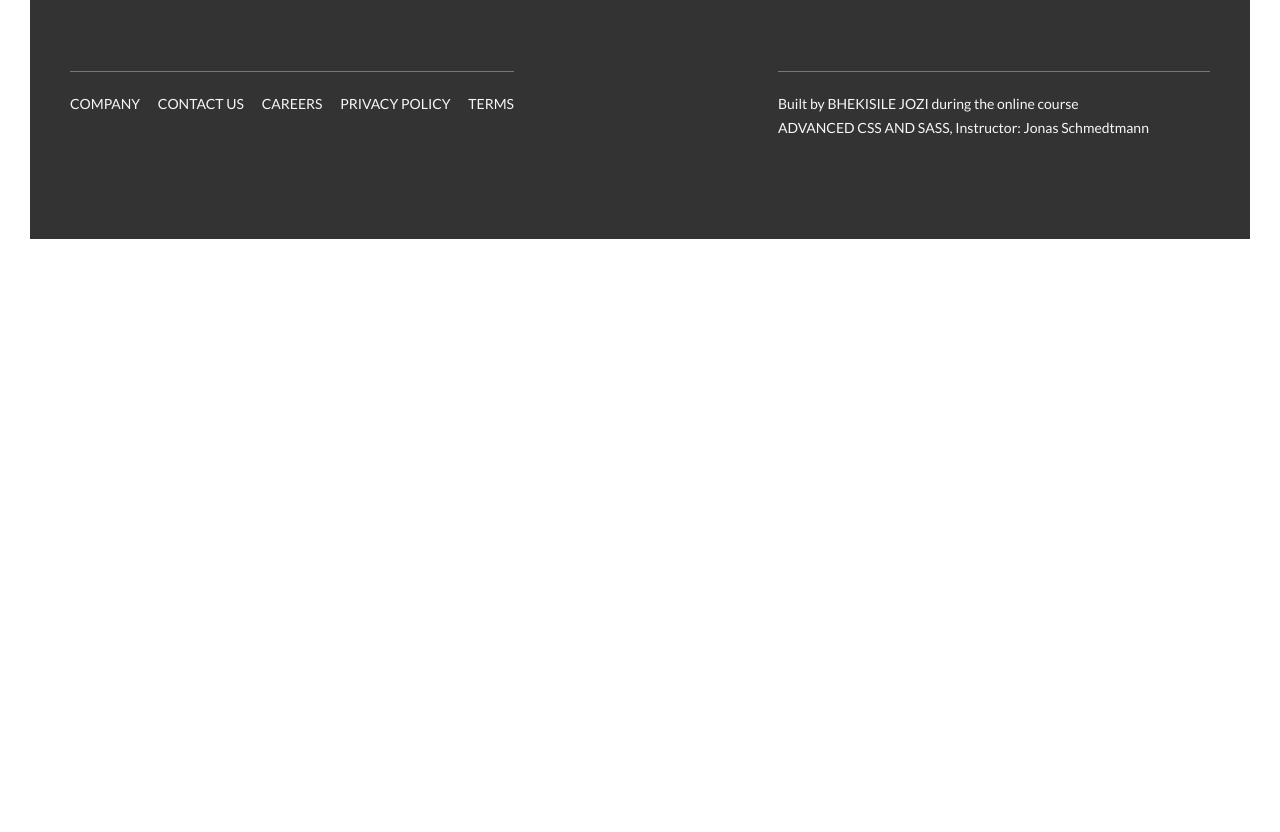
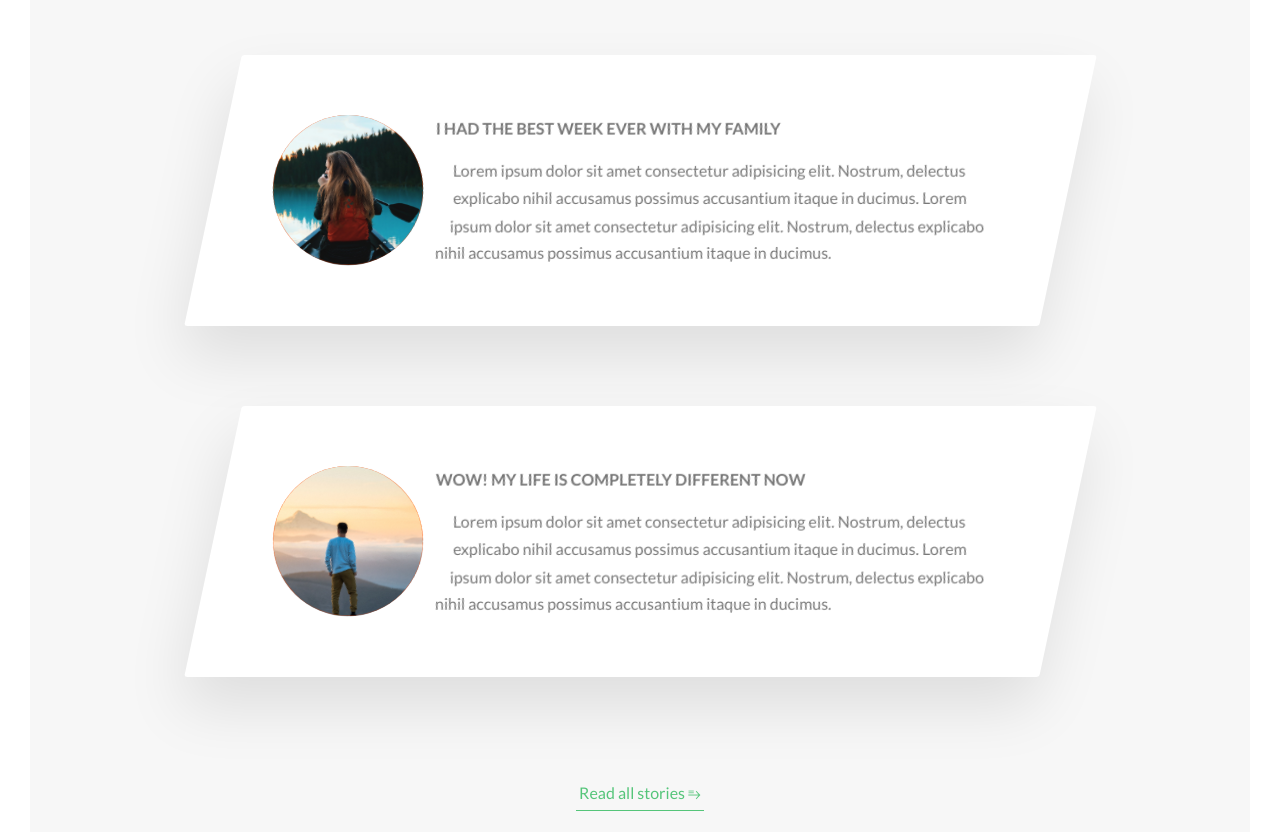
Before and after one commit to Bhekisile/Natours, a website: page index.html in a window 1280 px wide. Shown: the part 3615-4447 px from the top of the page. Before the commit the page ends 3884 px from the top, so only its background shows below. Drawn offline with Linux system fonts and the light colour scheme.

Commit message:
Create stories and styled them

```diff
--- a/index.html
+++ b/index.html
@@ -298,6 +298,61 @@
 
         <div class="u-center-text u-margin-top-huge">
           <a href="#" class="btn btn--green">Discover all tours</a>
+        </div>
+
+      </section>
+      <section class="section-stories">
+        <div class="u-center-text u-margin-bottom-big">
+          <h2 class="heading-secondary">
+            We make people genuinely happy
+          </h2>
+        </div>
+
+        <div class="row">
+          <div class="story">
+            <figure class="story__shape">
+              <img src="img/nat-8.jpg" alt="Person on a tour" class="story__img" />
+              <figcaption class="story__caption">Mary Smith</figcaption>
+            </figure>
+            <div class="story__text">
+              <h3 class="heading-tertiary u-margin-bottom-small">
+                I had the best week ever with my family
+              </h3>
+              <p>
+                Lorem ipsum dolor sit amet consectetur adipisicing elit. Nostrum,
+                delectus explicabo nihil accusamus possimus accusantium itaque in
+                ducimus. Lorem ipsum dolor sit amet consectetur adipisicing elit. Nostrum,
+                delectus explicabo nihil accusamus possimus accusantium itaque in
+                ducimus.
+              </p>
+            </div>
+          </div>
+        </div>
+
+        <div class="row">
+          <div class="story">
+            <figure class="story__shape">
+              <img src="img/nat-9.jpg" alt="Person on a tour" class="story__img" />
+              <figcaption class="story__caption">Jack Wilson</figcaption>
+            </figure>
+            <div class="story__text">
+              <h3 class="heading-tertiary u-margin-bottom-small">
+                Wow! My life is completely different now
+              </h3>
+              <p>
+                Lorem ipsum dolor sit amet consectetur adipisicing elit. Nostrum,
+                delectus explicabo nihil accusamus possimus accusantium itaque in
+                ducimus. Lorem ipsum dolor sit amet consectetur adipisicing elit. Nostrum,
+                delectus explicabo nihil accusamus possimus accusantium itaque in
+                ducimus.
+              </p>
+            </div>
+          </div>
+        </div>
+
+        <div class="u-center-text u-margin-top-huge">
+          <a href="#" class="btn-text">Read all stories &erarr;</a>
+        </div>
 
       </section>
     </main>
--- /dev/null
+++ b/sass/components/_story.scss
@@ -0,0 +1,66 @@
+.story {
+  width: 75%;
+  margin: 0 auto;
+  box-shadow: 0 3rem 6rem rgba($color-black, .1);
+  background-color: $color-white;
+  border-radius: 3px;
+  padding: 6rem;
+  padding-left: 9rem;
+  font-size: $default-font-size;
+  transform: skewX(-12deg);
+
+  & > * {
+    transform: skewX(12deg);
+  }
+
+  &__shape {
+    width: 15rem;
+    height: 15rem;
+    background-color: orangered;
+    float: left;
+    -webkit-shape-outside: circle(50% at 50% 50%);
+    shape-outside: circle(50% at 50% 50%);
+    -webkit-clip-path: circle(50% at 50% 50%);
+    clip-path: circle(50% at 50% 50%);
+    transform: translateX(-3rem) skewX(12deg);
+    position: relative;
+  }
+
+  &__img {
+    height: 100%;
+    transform: translateX(-4rem) scale(1.4);
+    backface-visibility: hidden;
+    transition: all .5s;
+  }
+
+  &__text {
+    transform: skewX(12deg);
+  }
+
+  &__caption {
+    position: absolute;
+    top: 50%;
+    left: 50%;
+    transform: translate(-50%, 20%);
+    color: $color-white;
+    font-size: 1.7rem;
+    text-transform: uppercase;
+    text-align: center;
+    opacity: 0;
+    transition: all .5s;
+    backface-visibility: hidden;
+  }
+
+  &:hover &__caption {
+    opacity: 1;
+    transform: translate(-50%, -50%);
+    /* transition: all .5s; */
+    /* transition-delay: .5s; */
+  }
+
+  &:hover &__img {
+    transform: translateX(-4rem) scale(1);
+    filter: blur(3px) brightness(80%);
+    /* transition: all .5s; */
+  }
+}
--- a/sass/main.scss
+++ b/sass/main.scss
@@ -10,6 +10,7 @@
 @import "components/button";
 @import "components/card";
 @import "components/composition";
+@import "components/story";
 @import "components/popup";
 @import "components/feature-box";
 
--- a/sass/pages/_home.scss
+++ b/sass/pages/_home.scss
@@ -38,3 +38,8 @@
     padding: 20rem 10rem 0;
   }
 }
+
+.section-stories {
+  padding: 15rem 0;
+  background-color: $color-grey-light-1;
+}
```
Also changed, not shown: README.md, css/style.css.
